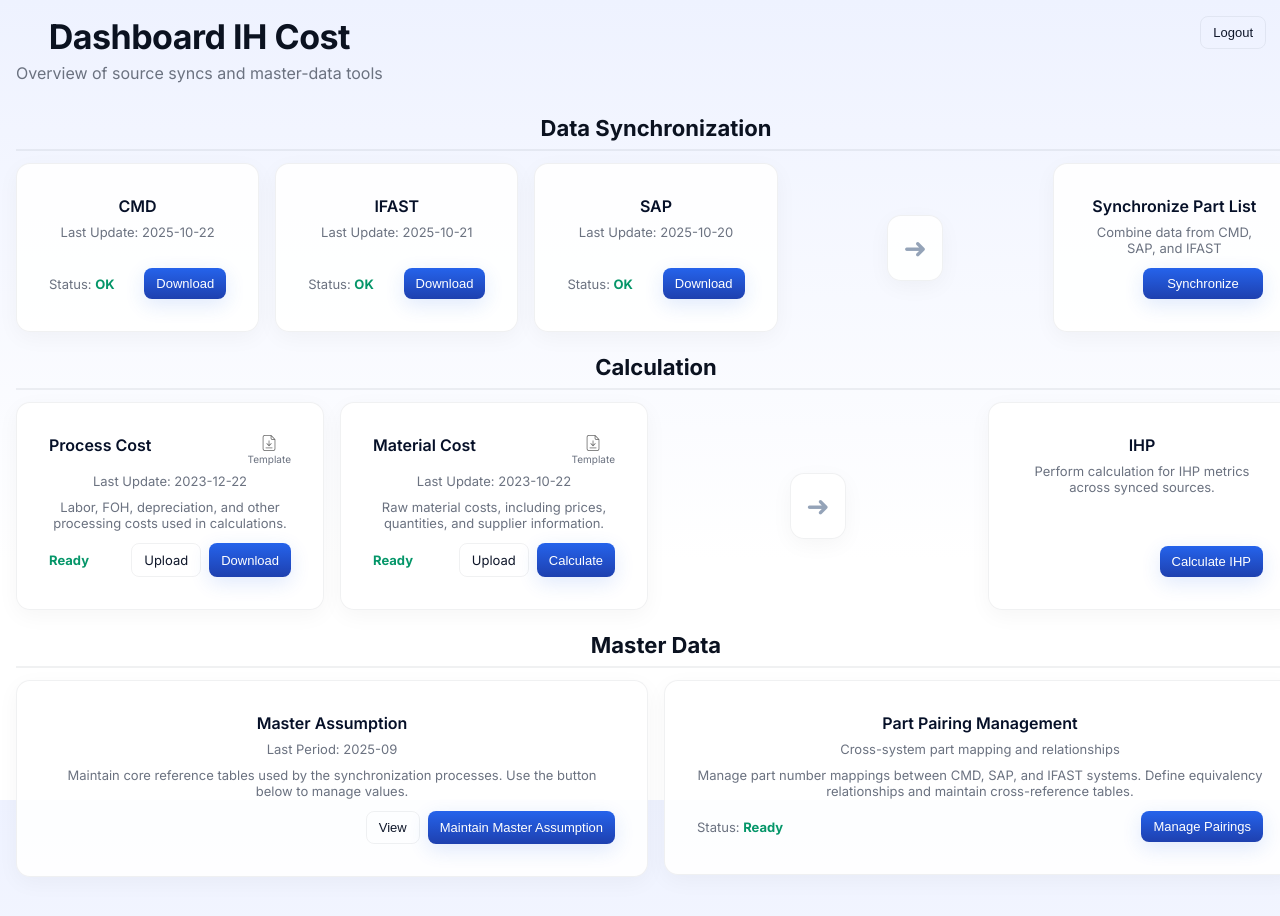
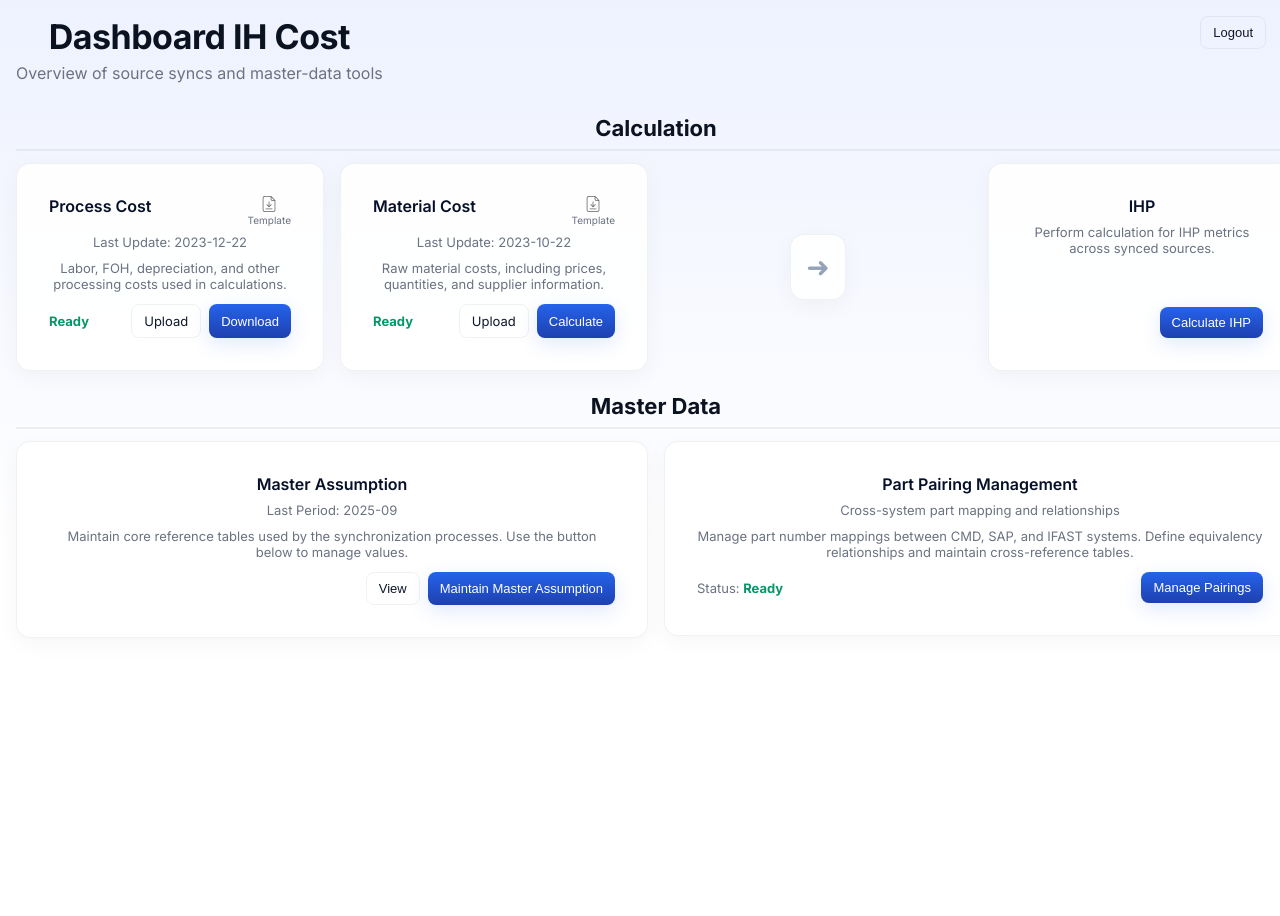
Before and after one commit to ari-fikri/finance-dashboard, a React (Vite) app: page / in a window 1280 px wide. Shown: the top 916 px of the page. After the commit the page ends 800 px from the top, so only its background shows below. Built offline with nearby package versions, Linux system fonts and the light colour scheme; sample sign-in values are in the browser's storage.

Commit message:
Set viewable section base on user role in Dashboard using config.js

```diff
--- a/src/App.jsx
+++ b/src/App.jsx
@@ -1,4 +1,3 @@
-// src/App.jsx
 import React, { useState, useMemo } from "react";
 import { motion } from "framer-motion";
 import { useNavigate } from "react-router-dom";
@@ -6,6 +5,7 @@ import MasterDataModal from "./MasterDataModal";
 import DownloadModal from "./DownloadModal";
 import templateIcon from './assets/template.png';
 import './App.css';
+import { config } from "./config";
 
 const fileManifest = {
   cmd: [
@@ -48,6 +48,14 @@ export default function App() {
   const [downloadableFiles, setDownloadableFiles] = useState([]);
   const [downloadModalTitle, setDownloadModalTitle] = useState("");
   const [currentModalType, setCurrentModalType] = useState("");
+
+  const user = JSON.parse(localStorage.getItem('user'));
+  const userRole = user ? user.role : 'dph';
+
+  const canViewSection = (sectionName) => {
+    const roleConfig = config.roles[userRole];
+    return roleConfig && roleConfig.sections.includes(sectionName);
+  };
 
   const latestProcessFile = useMemo(() => {
     const allFiles = [...(fileManifest.process || []), ...processFiles];
@@ -169,10 +177,10 @@ export default function App() {
     let csvContent;
 
     if (type === 'process') {
-      csvContent = `Process,CostType,Amount,Currency\nLabor,Direct,0,USD\nFOH,Overhead,0,USD`;
+      csvContent = `Process,CostType,Amount,Currency\\nLabor,Direct,0,USD\\nFOH,Overhead,0,USD`;
       fileName = 'process-cost-template.csv';
     } else if (type === 'material') {
-      csvContent = `Part Number,Material Type,Cost per Unit,Currency\nPART-001,Steel,0,USD`;
+      csvContent = `Part Number,Material Type,Cost per Unit,Currency\\nPART-001,Steel,0,USD`;
       fileName = 'material-cost-template.csv';
     } else {
       return;
@@ -219,13 +227,10 @@ export default function App() {
        </header>
 
       <main>
+        {canViewSection('data_sync') && (
           <section>
             <h2 className="section-title">Data Synchronization</h2>
-
-          <div
-            className="grid-5"
-          >
-            {/* CMD / IFAST / SAP cards */}
+            <div className="grid-5">
               {sources.map((s) => (
                 <motion.div
                   key={s.id}
@@ -238,7 +243,6 @@ export default function App() {
                     <div className="title">{s.name}</div>
                     <div className="meta">Last Update: <span>{s.lastUpdate}</span></div>
                   </div>
-
                   <div className="card-footer">
                     <div className="small">
                       Status: <strong className="status-ok">OK</strong>
@@ -254,10 +258,6 @@ export default function App() {
                   </div>
                 </motion.div>
               ))}
-
-
-
-            {/* Arrow Card */}
               <motion.div
                 initial={{ opacity: 0, y: 6 }}
                 animate={{ opacity: 1, y: 0 }}
@@ -266,8 +266,6 @@ export default function App() {
               >
                 ➜
               </motion.div>
-
-            {/* Synchronize Part List Card */}
               <motion.div
                 initial={{ opacity: 0, y: 6 }}
                 animate={{ opacity: 1, y: 0 }}
@@ -278,7 +276,6 @@ export default function App() {
                   <div className="title">Synchronize Part List</div>
                   <div className="meta">Combine data from CMD, SAP, and IFAST</div>
                 </div>
-
                 <div className="card-footer">
                   <div />
                   <div className="card-actions">
@@ -293,14 +290,12 @@ export default function App() {
               </motion.div>
             </div>
           </section>
+        )}
 
+        {canViewSection('calculation') && (
           <section>
             <h2 className="section-title">Calculation</h2>
-
-          <div
-            className="grid-4"
-          >
-            {/* Process Cost Card */}
+            <div className="grid-4">
               <motion.div
                 initial={{ opacity: 0, y: 6 }}
                 animate={{ opacity: 1, y: 0 }}
@@ -322,7 +317,6 @@ export default function App() {
                     Labor, FOH, depreciation, and other processing costs used in calculations.
                   </div>
                 </div>
-
                 <div className="card-footer">
                   <div className="small">
                     {latestProcessFile ? (
@@ -332,7 +326,6 @@ export default function App() {
                     )}
                   </div>
                   <div className="card-actions">
-                  {/* Process Cost: Upload File */}
                     <input
                       type="file"
                       accept=".xls,.xlsx"
@@ -357,8 +350,6 @@ export default function App() {
                   </div>
                 </div>
               </motion.div>
-
-            {/* Material Cost Card */}
               <motion.div
                 initial={{ opacity: 0, y: 6 }}
                 animate={{ opacity: 1, y: 0 }}
@@ -380,7 +371,6 @@ export default function App() {
                     Raw material costs, including prices, quantities, and supplier information.
                   </div>
                 </div>
-
                 <div className="card-footer">
                   <div className="small">
                     {latestMaterialFile ? (
@@ -390,7 +380,6 @@ export default function App() {
                     )}
                   </div>
                   <div className="card-actions">
-                  {/* Material Cost: Upload File */}
                     <input
                       type="file"
                       accept=".xls,.xlsx"
@@ -415,8 +404,6 @@ export default function App() {
                   </div>
                 </div>
               </motion.div>
-
-            {/* Arrow Card */}
               <motion.div
                 initial={{ opacity: 0, y: 6 }}
                 animate={{ opacity: 1, y: 0 }}
@@ -425,8 +412,6 @@ export default function App() {
               >
                 ➜
               </motion.div>
-
-            {/* IHP Card */}
               <motion.div
                 className="card ihp-area"
                 initial={{ opacity: 0, y: 6 }}
@@ -442,7 +427,6 @@ export default function App() {
                     </div>
                   )}
                 </div>
-
                 <div className="card-footer ihp-calc-btn">
                   <div />
                   <div>
@@ -459,10 +443,11 @@ export default function App() {
               </motion.div>
             </div>
           </section>
+        )}
 
+        {canViewSection('master') && (
           <section>
             <h2 className="section-title">Master Data</h2>
-
             <div className="grid-2">
               <motion.div
                 className="card master-card"
@@ -477,7 +462,6 @@ export default function App() {
                     Maintain core reference tables used by the synchronization processes. Use the button below to manage values.
                   </div>
                 </div>
-
                 <div className="card-footer">
                   <div />
                   <div className="card-actions">
@@ -490,7 +474,6 @@ export default function App() {
                   </div>
                 </div>
               </motion.div>
-
               <motion.div
                 className="card"
                 initial={{ opacity: 0, y: 6 }}
@@ -504,7 +487,6 @@ export default function App() {
                     Manage part number mappings between CMD, SAP, and IFAST systems. Define equivalency relationships and maintain cross-reference tables.
                   </div>
                 </div>
-
                 <div className="card-footer">
                   <div className="small">
                     Status: <strong className="status-ok">Ready</strong>
@@ -518,17 +500,16 @@ export default function App() {
               </motion.div>
             </div>
           </section>
+        )}
       </main>
 
       <div className="page-bottom" />
 
-      {/* Maintain Master Data modal */}
       <MasterDataModal
         open={isMaintaining}
         onClose={closeMaintain}
         onSave={(data) => {
           console.log("Master data saved:", data);
-          // Handle the saved data here if needed
         }}
       />
 
--- /dev/null
+++ b/src/config.js
@@ -0,0 +1,16 @@
+export const config = {
+  roles: {
+    admin: {
+      sections: [
+        /*"data_sync",*/
+        "calculation",
+        "master"
+      ]
+    },
+    dph: {
+      sections: [
+        "calculation"
+      ]
+    }
+  }
+};
```
Lines whose indentation alone changed are shown as unchanged.
